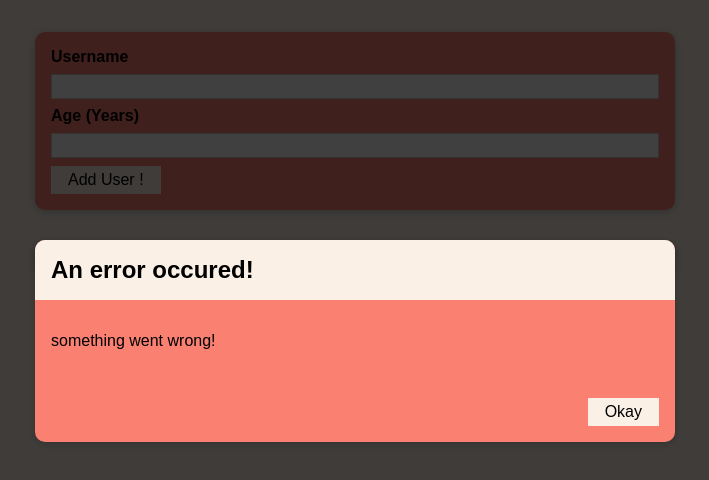
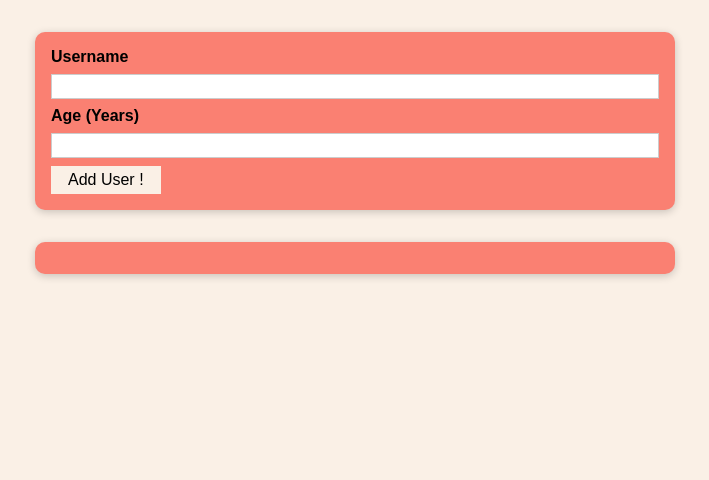
Before and after one commit to Julien-Ferreira/react-training-basics, a React (Create React App) app: page / in a window 1280 px wide. Shown: the top 480 px of the page, without its empty margins (285-994 px from the left). Built offline with nearby package versions, Linux system fonts and the light colour scheme.

Commit message:
app done

```diff
--- a/src/components/UI/ErrorModale.js
+++ b/src/components/UI/ErrorModale.js
@@ -6,7 +6,7 @@
 const ErrorModale = (props) => {
   return (
     <div>
-      <div className={classes.backdrop}/>
+      <div className={classes.backdrop} onClick={props.onConfirm}/>
       <Card className={classes.modal}>
         <header className={classes.header}>
           <h2>{props.title}</h2>
@@ -15,7 +15,7 @@
           <p>{props.message}</p>
         </div>
         <footer className={classes.actions}>
-          <Button>Okay</Button>
+          <Button onClick={props.onConfirm}>Okay</Button>
         </footer>
       </Card>
     </div>
--- a/src/components/Users/AddUser.js
+++ b/src/components/Users/AddUser.js
@@ -7,14 +7,23 @@
 const AddUser = (props) => {
   const [enteredUsername, setEnteredUsername] = useState("");
   const [enteredAge, setEnteredAge] = useState("");
+  const [error, setError] = useState();
 
   const addUserHandler = (event) => {
     event.preventDefault();
     if (enteredUsername.trim().length === 0 || enteredAge.trim().length === 0) {
-      return;
+      setError({
+        title: 'Invalid input',
+        message: 'Please enter a valid name and age (non-empty values ...)'
+      })
+      return ;
     }
     if (+enteredAge < 1) {
-      return;
+      setError({
+        title: 'Invalid age',
+        message: 'Please enter a valid age (> 0).'
+      })
+      return ;
     }
     props.onAddUser(enteredUsername, enteredAge);
     setEnteredUsername("");
@@ -28,9 +37,13 @@
     setEnteredAge(event.target.value);
   };
 
+  const errorHandler = (event) => {
+    setError(null);
+  }
+
   return (
     <div>
-      <ErrorModale title="An error occured!" message="something went wrong!" />
+      {error && <ErrorModale title={error.title} message={error.message} onConfirm={errorHandler}/>}
       <Card className={classes.input}>
         <form onSubmit={addUserHandler}>
           <label htmlFor="username">Username</label>
```
